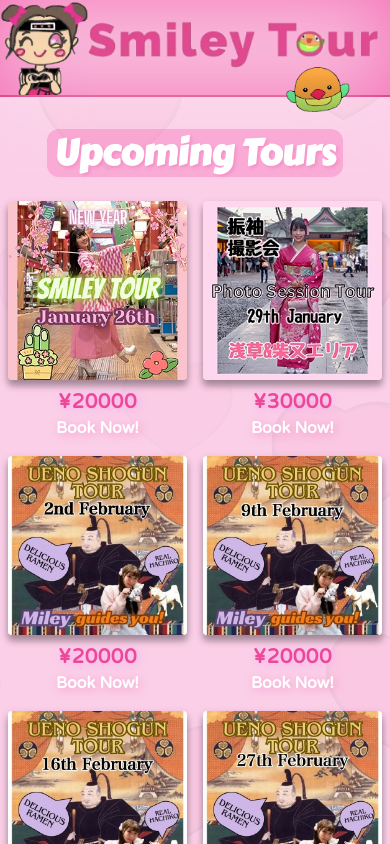
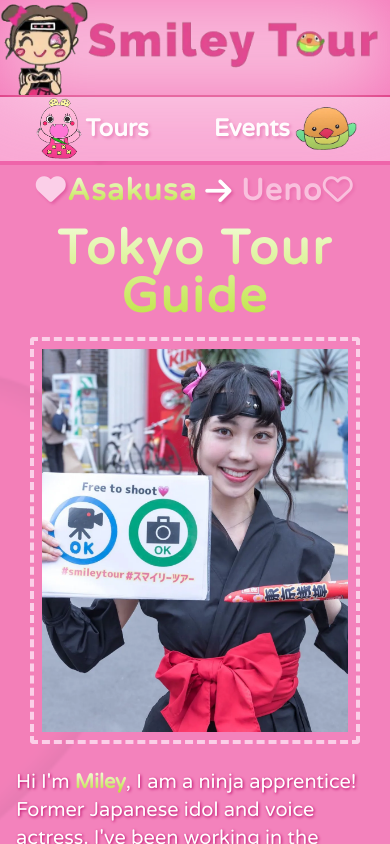
Before and after one commit to brandonrainey/smiley-tours, a Next.js app: page / in a window 390 px wide. Shown: the top 844 px of the page. Built offline with nearby package versions, Linux system fonts and the light colour scheme; what tailwindcss-animated would draw is missing.

Commit message:
changed mobile layout/added nav

```diff
--- a/app/globals.css
+++ b/app/globals.css
@@ -8,6 +8,7 @@
 
 html {
   height: 100%;
+  scroll-behavior: smooth;
 }
 
 body {
--- a/app/layout.tsx
+++ b/app/layout.tsx
@@ -16,7 +16,8 @@ export default function RootLayout({
   return (
     <html lang="en">
       <head>
-        <link rel="preload" href="/smiley-banner-transparent.webp" />
+        <link rel="preload" href="/smiley-banner-transparent.webp" as='image'/>
+        <link rel="preload" href="/asakusa-2.webp" as='image'/>
         <link rel="preconnect" href="https://fonts.googleapis.com" />
         <meta name="robots" content="index, follow" />
         <meta
--- a/app/page.tsx
+++ b/app/page.tsx
@@ -7,26 +7,28 @@ import MainContent from '@/components/MainContent'
 import TourSidebar from '@/components/TourSidebar'
 import React from 'react'
 import Testimonials from '@/components/Testimonials'
-
-
+import MobileNav from '@/components/MobileNav'
 
 export default function Home() {
 
-
   return (
     <div className="  w-full h-full flex flex-col relative">
+
       <Header />
+
+      <MobileNav />
+
       <div
-        className='flex flex-col-reverse custom:flex-row w-full justify-between flex-grow'
+        className='flex flex-col custom:flex-row w-full justify-between flex-grow'
       >
         <InfoSidebar />
-
-
 
         <MainContent />
 
         <TourSidebar />
+
       </div>
+
       <Testimonials />
 
       <Footer />
--- a/components/Header.tsx
+++ b/components/Header.tsx
@@ -2,7 +2,7 @@ import React from 'react'
 
 export default function Header() {
   return (
-    <header className="w-full flex justify-center border-b-2 border-pink-600 relative bg-pink-400">
+    <header className="w-full flex justify-center border-b-2 border-pink-600 relative bg-pink-400 ">
       <div className="w-full h-full custom:h-[200px] absolute bg-pink-100 filter blur-2xl opacity-70"></div>
       <img
         src="/smiley-banner-transparent.webp"
--- a/components/InfoSidebar.tsx
+++ b/components/InfoSidebar.tsx
@@ -2,11 +2,11 @@ import React from 'react'
 
 export default function InfoSidebar() {
   return (
-    <section className="bg-transparent h-auto basis-1/4 p-4 font-Varela  relative ">
+    <section className="bg-transparent h-auto basis-1/4 p-4 font-Varela custom:before:border-none short-border relative custom:order-1 order-3" id='events'>
       <img
         src="/ganko.webp"
         alt="ganko"
-        className="absolute custom:-top-14 custom:-right-10 -top-16 right-26 z-30 w-[76px]"
+        className="absolute hidden custom:inline-block custom:-top-14 custom:-right-10 -top-16 right-26 z-30 w-[76px]"
       />
 
       <h1
--- a/components/MainContent.tsx
+++ b/components/MainContent.tsx
@@ -24,14 +24,14 @@ export default function MainContent() {
   const [area, setArea] = useState('asakusa')
 
   return (
-    <main className="custom:h-fit h-auto pb-12 custom:pb-0  w-full flex flex-col custom:px-10 px-4  mb-4 bg-[#f382bc] custom:rounded-b-xl  custom:border-x-2 custom:border-pink-500 border-pink-500/50 custom:border-b-2 custom:border-t-0 border-y-4 custom:justify-normal  justify-center relative bgImage">
+    <main className="custom:h-fit h-auto pb-12 custom:pb-0  w-full flex flex-col custom:px-10 px-4  mb-4 bg-[#f382bc] custom:rounded-b-xl  custom:border-x-2 custom:border-pink-500 border-pink-500/50 custom:border-b-2 custom:border-t-0 border-y-4 custom:justify-normal  justify-center relative bgImage custom:order-2 order-1" id='about'>
       <h2
         className={`flex items-center justify-center text-center  text-3xl font-semibold tracking-wider text-white z-30 mt-2 custom:text-shadow-3 text-shadow-7 gap-2`}
       >
         <p
           className={`${
             area === 'ueno' && 'opacity-50'
-          } cursor-pointer transition-all duration-150 ease-in-out`}
+          } cursor-pointer transition-all duration-150 ease-in-out `}
           onClick={() => setArea('asakusa')}
         >
           {area === 'asakusa' ? (
@@ -39,7 +39,10 @@ export default function MainContent() {
           ) : (
             <i className="fa-regular fa-heart"></i>
           )}
-          Asakusa
+          <span className={`${
+            area !== 'ueno' && 'textGradient textShadowNone'
+          } `}
+          >Asakusa</span>
         </p>
         {area === 'asakusa' ? (
           <i className={`fa-solid fa-arrow-right `}></i>
@@ -53,7 +56,9 @@ export default function MainContent() {
           } cursor-pointer transition-all duration-150 ease-in-out`}
           onClick={() => setArea('ueno')}
         >
-          Ueno
+          <span className={`${
+            area !== 'asakusa' && 'textGradient textShadowNone'
+          } `}>Ueno</span>
           {area === 'ueno' ? (
             <i className="fa-solid fa-heart text-pink-200 animate-wiggle-more"></i>
           ) : (
@@ -62,7 +67,7 @@ export default function MainContent() {
         </p>
       </h2>
 
-      <h1 className="text-5xl font-Varela text-center p-4 font-semibold tracking-wider  z-20 textGradient  mb-10">
+      <h1 className="text-5xl font-Varela text-center p-4 font-semibold tracking-wider  z-20 textGradient  custom:mb-10">
         Tokyo Tour Guide
       </h1>
 
--- /dev/null
+++ b/components/MobileNav.tsx
@@ -0,0 +1,19 @@
+import React from 'react'
+
+export default function MobileNav() {
+  return (
+    <nav>
+      <ul className="flex justify-around custom:hidden bg-pink-300 p-0 text-white font-semibold text-2xl w-full z-30">
+        <li className="hover:text-pink-700 text-shadow-7 flex items-center">
+            <img src="/ganko.webp" alt="ganko image" className='h-[4rem]'/>
+          <a href="#tour">Tours</a>
+        </li>
+        <li className="hover:text-pink-700 text-shadow-7 flex items-center">
+          <a href="#events">Events</a>
+          <img src="/bulma.webp" alt="bulma image" className='h-[3rem]'/>
+        </li>
+
+      </ul>
+    </nav>
+  )
+}
--- a/components/TourSidebar.tsx
+++ b/components/TourSidebar.tsx
@@ -76,15 +76,15 @@ const tours = [
 
 export default function TourSidebar() {
   return (
-    <section className="  h-auto relative custom:p-4 py-4 font-Varela custom:basis-1/4 ">
+    <section className="  h-auto relative custom:p-4 py-4 font-Varela custom:basis-1/4 custom:order-3 order-2" id='tour'>
       <img
         src="/bulma.webp"
         alt="bulma image"
-        className={`absolute custom:-top-12 custom:-left-10 -top-8 right-10 custom:w-[100px] w-[70px] h-auto`}
+        className={`absolute custom:inline-block hidden custom:-top-12 custom:-left-10 -top-1 right-10 custom:w-[100px] w-[70px] h-auto`}
       />
 
       <h1
-        className={`text-center text-4xl font-semibold mb-6 mt-4  text-white z-20 bg-pink-400/40 rounded-xl w-fit px-2 py-1 mx-auto font-CarterOne custom:text-shadow-3 text-shadow-4`}
+        className={`text-center text-4xl font-semibold mb-6 mt-4  text-white z-20 bg-pink-400/40 rounded-xl w-fit px-2 py-1 mx-auto font-CarterOne custom:text-shadow-3 text-shadow-4 `}
       >
         Upcoming Tours
       </h1>
```
